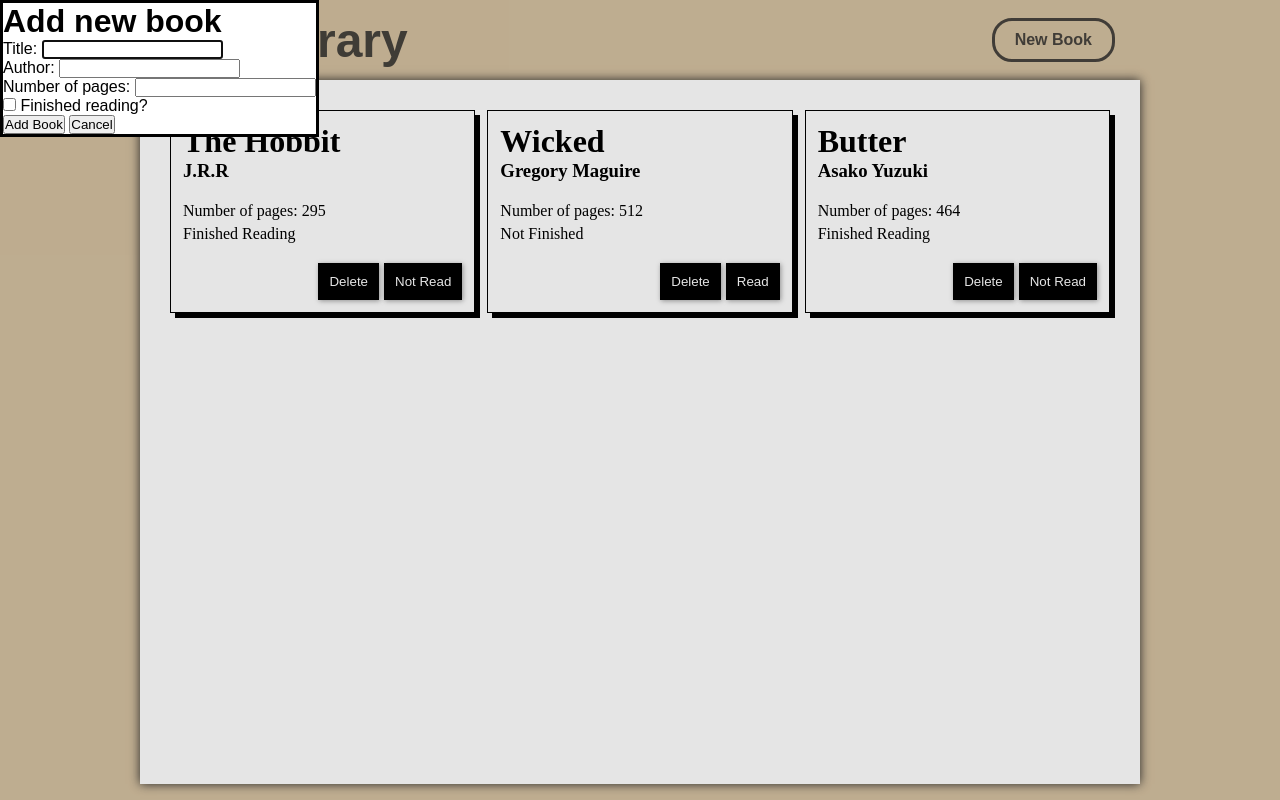
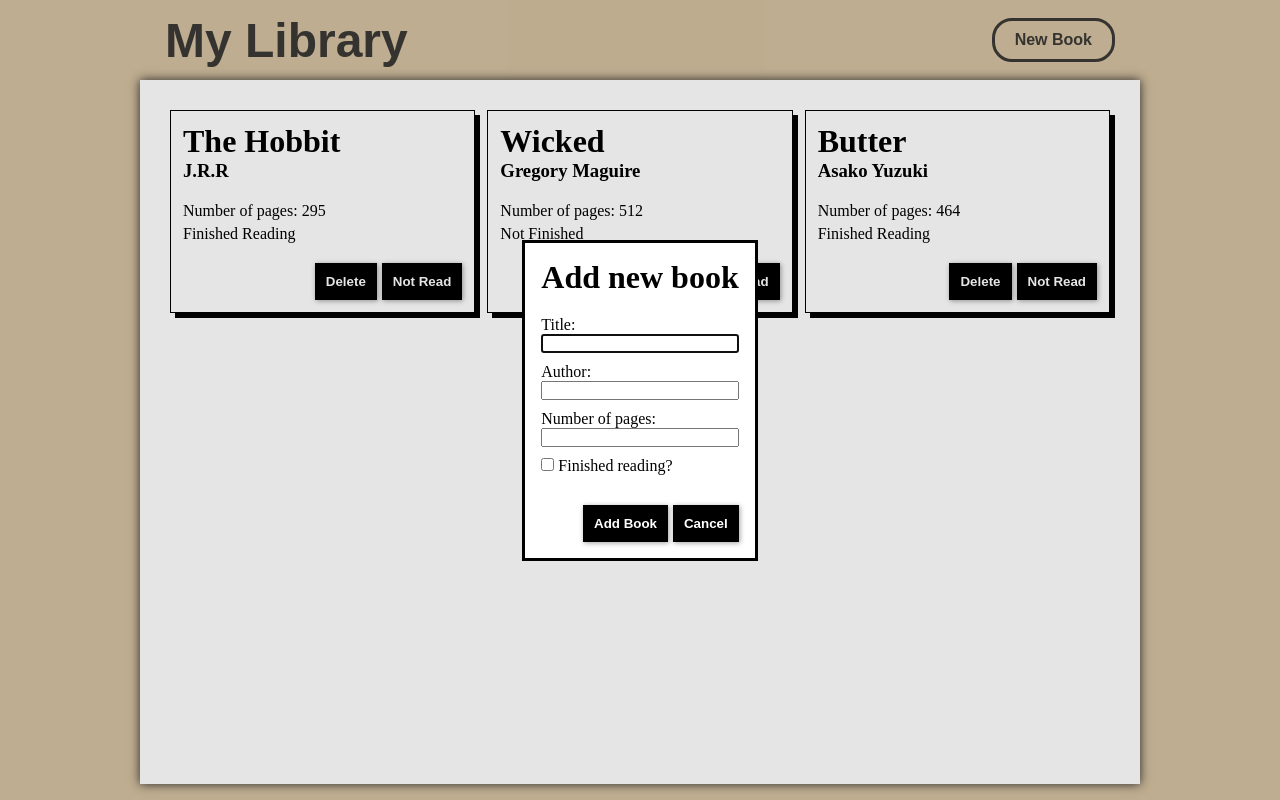
Before and after one commit to Edboch/library, a plain HTML site: page index.html in a window 1280 px wide. Both pictures are taken after a click on the button "New Book". Drawn offline with Linux system fonts and the light colour scheme.

Commit message:
Add styling for the dialog popup
followed a similar design to the card styling

```diff
--- a/index.html
+++ b/index.html
@@ -16,25 +16,27 @@
         <dialog id="add-book-modal">
             <h1>Add new book</h1>
             <form action="" method="dialog">
-                <div>
+                <div class="modal-textbox">
                     <label for="title-input">Title: </label>
                     <input type="text" id="title-input" name="title-input" required>
                 </div>
-                <div>
+                <div class="modal-textbox">
                     <label for="author-input">Author: </label>
                     <input type="text" id="author-input" name="author-input">
                 </div>
-                <div>
+                <div class="modal-textbox">
                     <label for="pages-input">Number of pages: </label>
                     <input type="text" id="pages-input" name="pages-input">
                 </div>
 
-                <div>
+                <div class="modal-checkbox">
                     <input type="checkbox" id="read-input">
                     <label for="read-input">Finished reading?</label>
                 </div>
-                <button class="modal-btn" id="submit-modal" type="submit">Add Book</button>
-                <button class="modal-btn" id="close-modal" type="button">Cancel</button>
+                <div class="modal-btns">
+                    <button id="submit-modal" type="submit">Add Book</button>
+                    <button id="close-modal" type="button">Cancel</button>
+                </div>
             </form>
         </dialog>
         <div class="books"></div>
--- a/style.css
+++ b/style.css
@@ -1,9 +1,9 @@
 :root {
-    --dark-brown:#47433d;
+    --dark-brown:#3b3935;
     --light-brown: #d4c0a0;
 }
 
-* {
+*:not(dialog) {
     padding: 0;
     margin: 0;
     box-sizing: border-box;
@@ -80,7 +80,8 @@ button#new-book:active {
 .title,
 .author,
 .total-pages,
-.read-status {
+.read-status,
+dialog {
     overflow-wrap: break-word;
     font-family: 'Times New Roman', Times, serif;
 }
@@ -90,17 +91,38 @@ button#new-book:active {
     margin-bottom: 5px;
 }
 
-.card-btns {
+
+.card-btns,
+.modal-btns {
     margin-top: 20px;
     display: flex;
     gap: 5px;
     justify-content: end;
 }
 
-.card-btns button {
+.card-btns button,
+.modal-btns button {
+    font-weight: 700;
     padding: 10px;
     border: 1px solid #000;
     background-color: #000;
     color: #fff;
     box-shadow: #a1a1a1 1px 1px 5px;
 }
+
+.card-btns button:active,
+.modal-btns button:active {
+    opacity: .7;
+}
+
+dialog > form {
+    margin-top: 20px;
+    display: flex;
+    flex-direction: column;
+    gap: 10px;
+}
+
+form > .modal-textbox {
+    display: flex;
+    flex-direction: column;
+}
```
